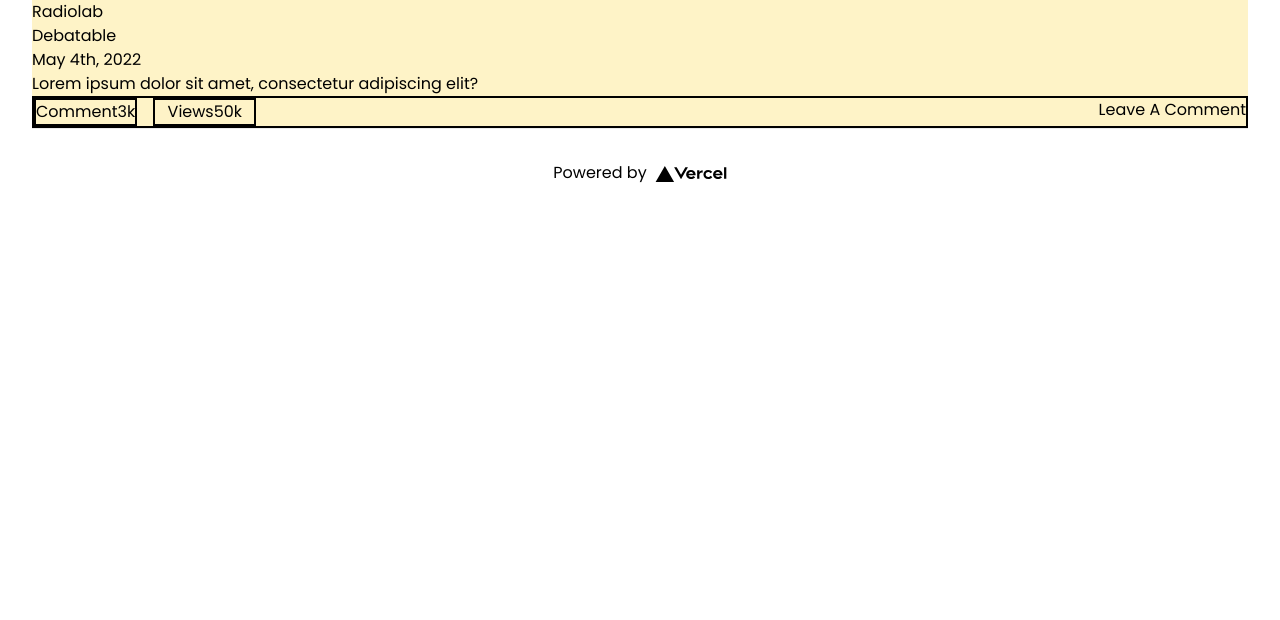
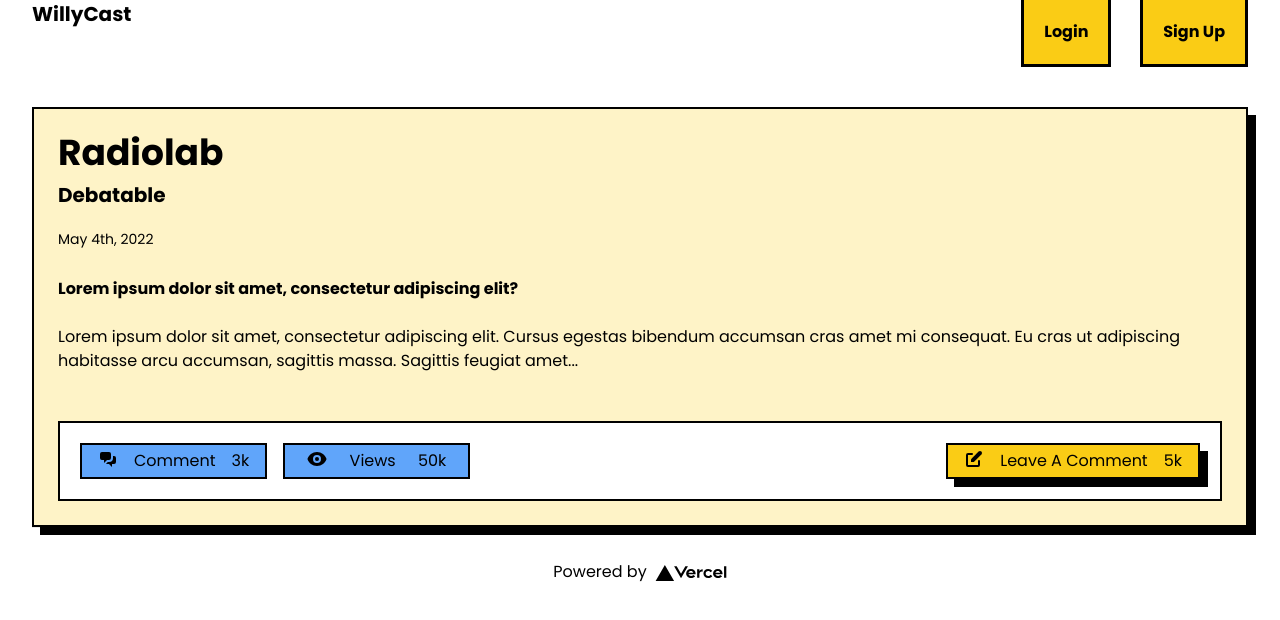
Before and after one commit to gccornejo441/WillyCast, a Next.js app: page / in a window 1280 px wide. Shown: the top 620 px of the page. Built offline with nearby package versions, Linux system fonts and the light colour scheme.

Commit message:
navbar implemented

```diff
--- a/components/CommentBox/Comment.tsx
+++ b/components/CommentBox/Comment.tsx
@@ -1,28 +1,43 @@
 import * as React from 'react';
+import { ChatAlt2Icon, EyeIcon, PencilAltIcon } from '@heroicons/react/solid'
 
 export const Comment = () => {
     return (
-        <div className="bg-amber-100">
-            <div>
-                <h1>Radiolab</h1>
-                <h2>Debatable</h2>
-                <h3>May 4th, 2022</h3>
-                <p>Lorem ipsum dolor sit amet, consectetur adipiscing elit?</p>
-                <div className="border-2 border-black flex justify-between">
+        <div className="bg-amber-100 comment-box">
+            <div className="p-6 border-2 border-black">
+                <div className="grid grid-rows-6">
+                    <h1 className="font-bold text-4xl">Radiolab</h1>
+                    <h2 className="font-bold text-xl">Debatable</h2>
+                    <span className="text-sm">May 4th, 2022</span>
+                    <h2 className="font-bold text-mg">Lorem ipsum dolor sit amet, consectetur adipiscing elit?</h2>
+                    <p>Lorem ipsum dolor sit amet, consectetur adipiscing elit. Cursus egestas bibendum accumsan cras amet mi consequat. Eu cras ut adipiscing habitasse arcu accumsan, sagittis massa. Sagittis feugiat amet...</p>
+                </div>
+                <div className="border-2 border-black flex justify-between p-5 bg-white h-fit">
                     <div className="grid grid-cols-2 gap-4">
                         <button
-                            className="border-2 border-black"
+                            className="border-2 border-black flex justify-evenly bg-blue-400 shadow-black"
                         >
-                            Comment{'3k'}
+                            <div className="pl-4 py-1"><ChatAlt2Icon className="h-5 w-5" /></div>
+                            <div className="px-4 py-1">Comment</div>
+                            <div className="pr-4 py-1">{'3k'}</div>
                         </button>
                         <button
-                            className="border-2 border-black"
+                            className="border-2 border-black flex justify-evenly bg-blue-400 shadow-black"
                         >
-                            Views{'50k'}
+                            <div className="pl-4 py-1"><EyeIcon className="h-5 w-5" /></div>
+                            <div className="px-4 py-1">Views</div>
+                            <div className="pr-4 py-1">{'50k'}</div>
                         </button>
+
                     </div>
                     <div>
-                        <button>Leave A Comment</button>
+                        <button
+                            className="border-2 border-black flex justify-evenly bg-yellow-400 shadow-black comment-box"
+                        >
+                            <div className="pl-4 py-1"><PencilAltIcon className="h-5 w-5" /></div>
+                            <div className="px-4 py-1">Leave A Comment</div>
+                            <div className="pr-4 py-1">{'5k'}</div>
+                        </button>
                     </div>
                 </div>
             </div>
--- /dev/null
+++ b/components/NavBar/Navbar.tsx
@@ -0,0 +1,19 @@
+import Link from "next/link";
+
+export const Navbar = () => {
+    return (
+        <nav className="w-full mb-10">
+            <div className="flex justify-between">
+                <div className="font-bold text-xl">WillyCast</div>
+                <div className="grid grid-cols-2 gap-5">
+                    <Link href="/">
+                        <a className="bg-yellow-400 p-5 border-b-[3.5px] font-bold border-x-[3.5px] mx-auto border-black">Login</a>
+                    </Link>
+                    <Link href="/">
+                        <a className="bg-yellow-400 p-5 border-b-[3.5px] font-bold border-x-[3.5px] mx-auto border-black">Sign Up</a>
+                    </Link>
+                </div>
+            </div>
+        </nav>
+    );
+}
--- a/pages/index.tsx
+++ b/pages/index.tsx
@@ -2,6 +2,7 @@
 import Head from 'next/head'
 import Image from 'next/image'
 import { Comment } from '../components/CommentBox/Comment'
+import { Navbar } from '../components/NavBar/Navbar'
 import styles from '../styles/Home.module.css'
 
 const Home: NextPage = () => {
@@ -14,6 +15,7 @@
       </Head>
 
       <div className="App">
+        <Navbar/>
         <Comment/>
       </div>
 
--- a/styles/globals.css
+++ b/styles/globals.css
@@ -18,3 +18,7 @@
 * {
   box-sizing: border-box;
 }
+
+.comment-box {
+  filter: drop-shadow(8px 8px 0px #000000);
+}
```
